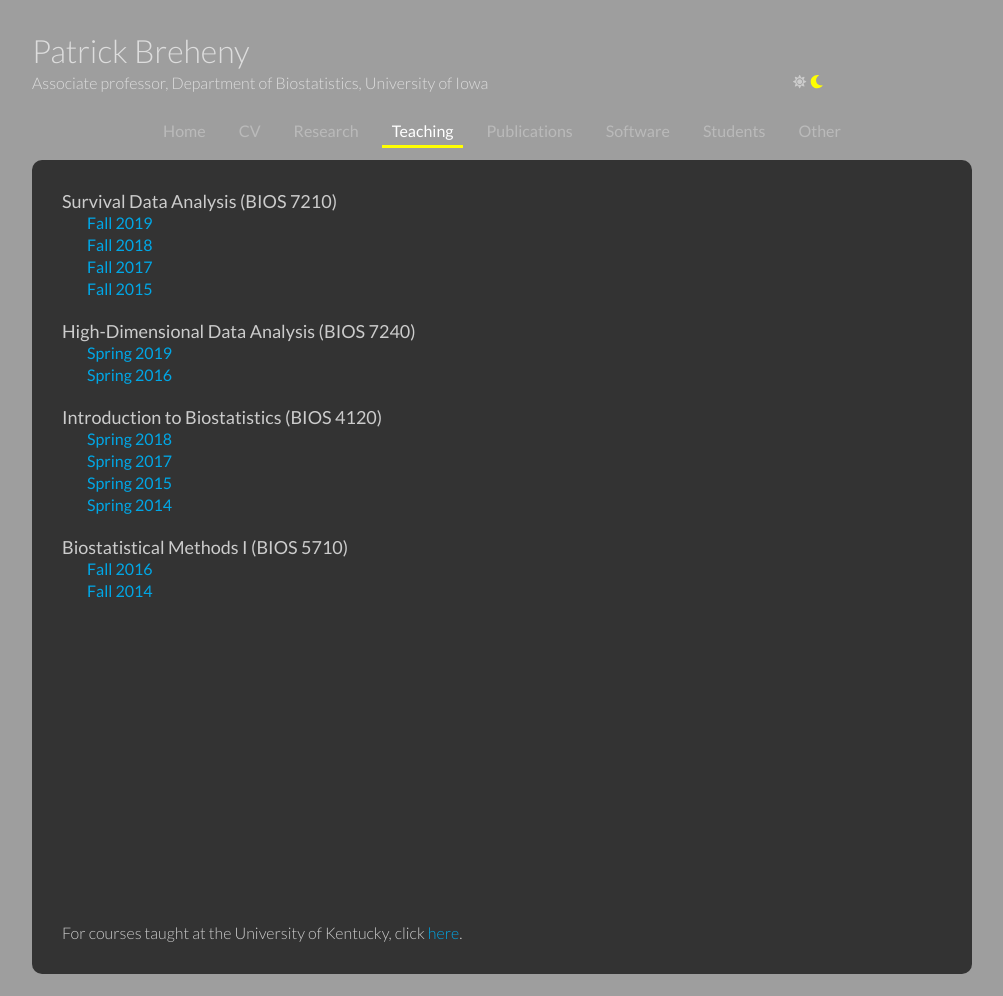
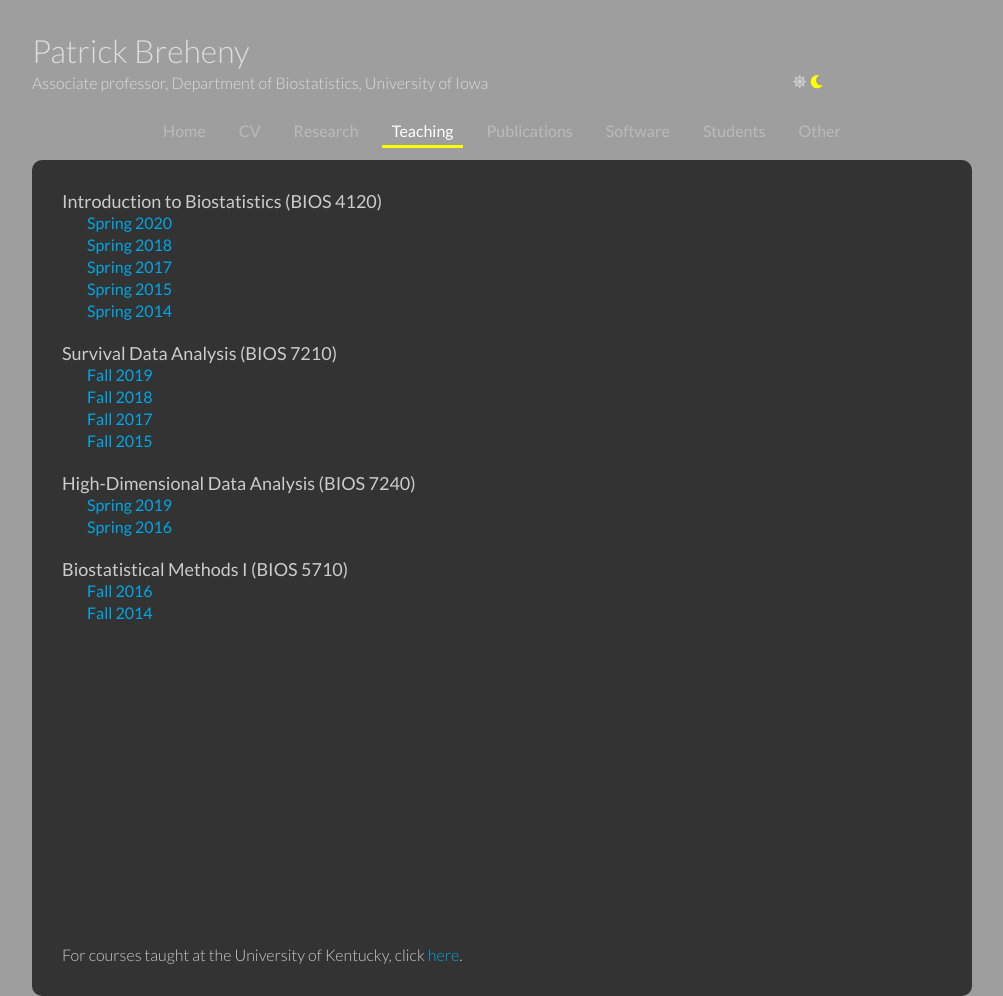
Before and after one commit to pbreheny/web, a Jekyll site: the page built from teaching.html, in a window 1280 px wide, cut to the strip 0-996 px from the top of the page. Shown: the whole strip, without its empty margins (138-1141 px from the left). Built offline with Jekyll 4.4.1, drawn with Linux system fonts in a browser that asks for light colours; nearby versions of some CDN libraries; before the commit the page ends 974 px from its top, so only the background shows below that; some of the changed lines change nothing that is shown; grey boxes are pictures that could not be loaded.

Commit message:
teaching: Spring 2020

```diff
--- a/teaching.html
+++ b/teaching.html
@@ -1,6 +1,15 @@
 ---
 layout: default
 ---
+
+<h4>Introduction to Biostatistics (BIOS 4120)</h4>
+<div class="semester">
+  <h3><a href="4120/s20/index.html">Spring 2020</a></h3>
+  <h3><a href="4120/s18/index.html">Spring 2018</a></h3>
+  <h3><a href="4120/s17/index.html">Spring 2017</a></h3>
+  <h3><a href="4120/s15/index.html">Spring 2015</a></h3>
+  <h3><a href="4120/s14/index.html">Spring 2014</a></h3>
+</div>
 
 <h4>Survival Data Analysis (BIOS 7210)</h4>
 <div class="semester">
@@ -16,14 +25,6 @@
   <h3><a href="7600/s16/index.html">Spring 2016</a></h3>
 </div>
 
-<h4>Introduction to Biostatistics (BIOS 4120)</h4>
-<div class="semester">
-  <h3><a href="4120/s18/index.html">Spring 2018</a></h3>
-  <h3><a href="4120/s17/index.html">Spring 2017</a></h3>
-  <h3><a href="4120/s15/index.html">Spring 2015</a></h3>
-  <h3><a href="4120/s14/index.html">Spring 2014</a></h3>
-</div>
-
 <h4>Biostatistical Methods I (BIOS 5710)</h4>
 <div class="semester">
   <h3><a href="5710/f16/index.html">Fall 2016</a></h3>
```
